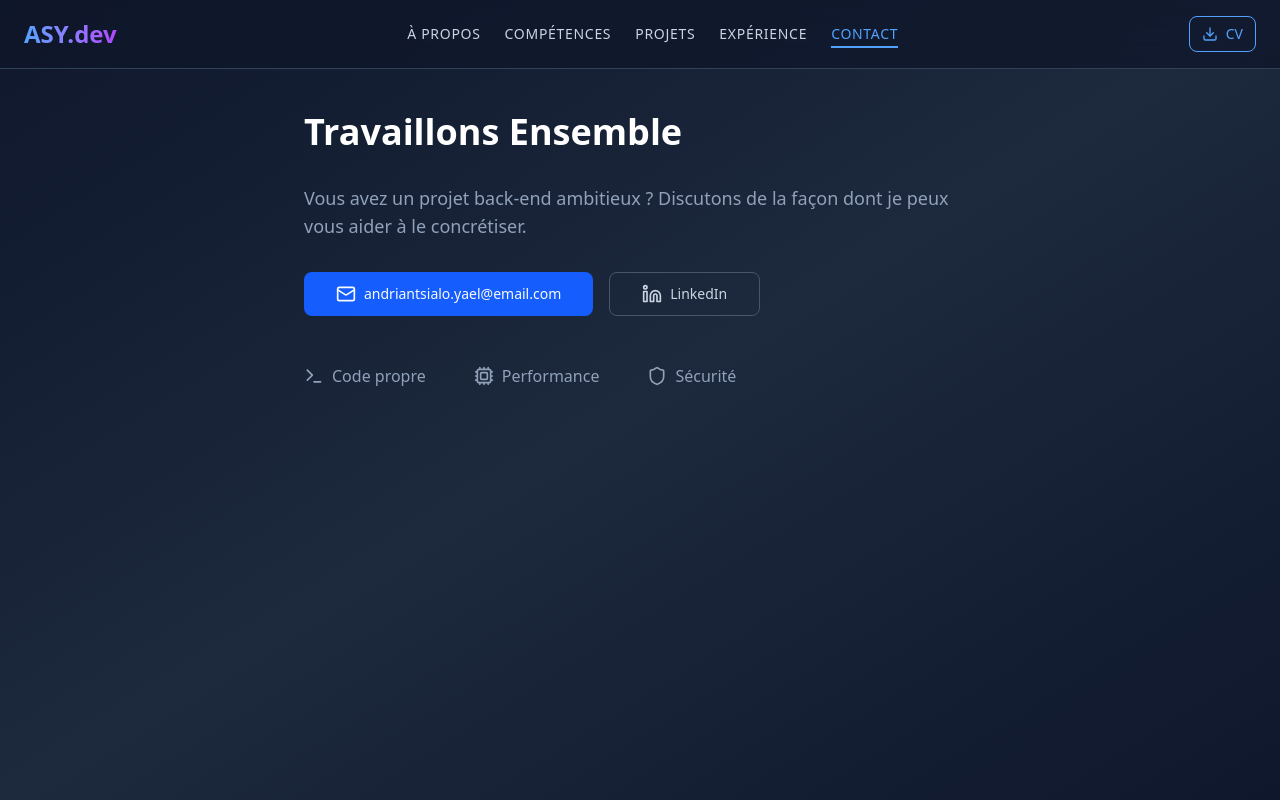
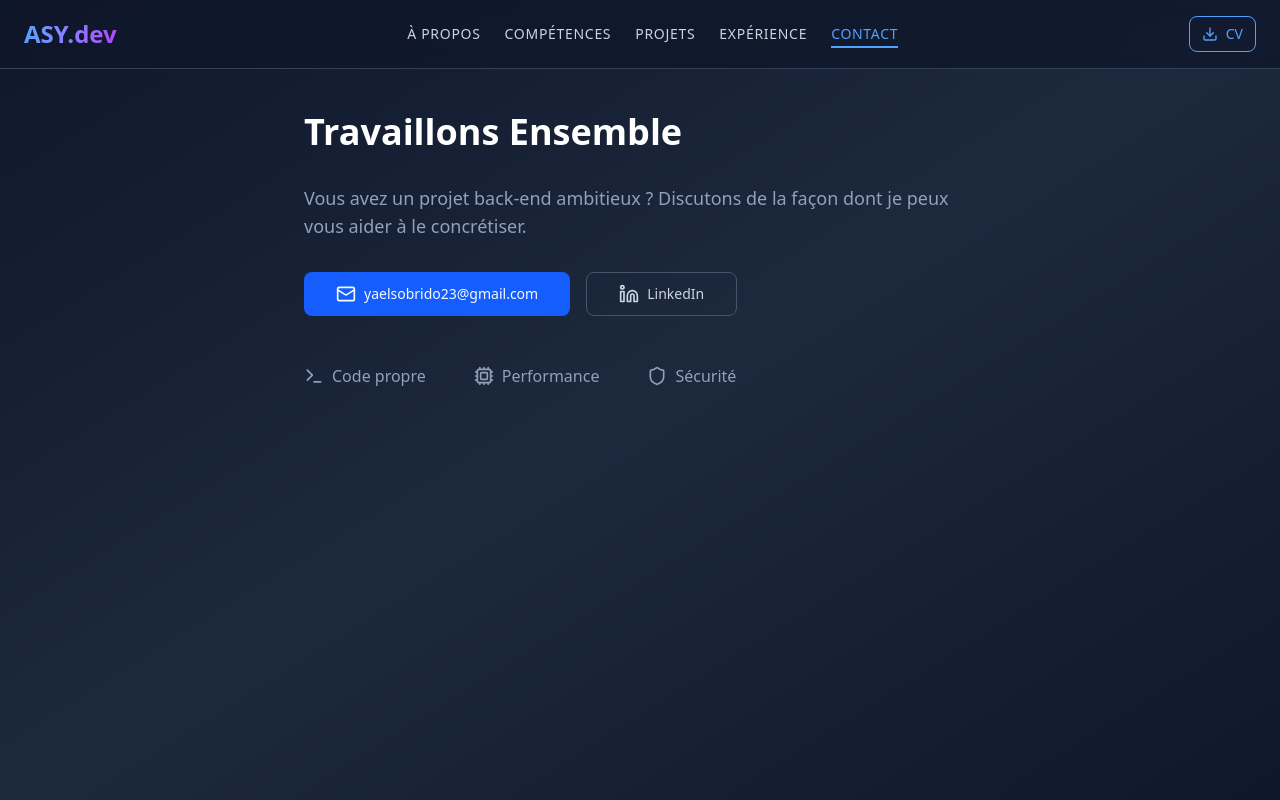
Before and after one commit to Yaelsobrido/Portfolio, a Next.js app: page /contact in a window 1280 px wide. Built offline with nearby package versions, Linux system fonts and the light colour scheme.

Commit message:
Update contact buttons to include mailto links and improve accessibility

```diff
--- a/components/sections/About.tsx
+++ b/components/sections/About.tsx
@@ -36,9 +36,14 @@ export default function About() {
 
             {/* Boutons */}
             <div className="flex justify-center lg:justify-start space-x-4">
-              <Button className="bg-blue-600 hover:bg-blue-700 w-full sm:w-auto">
-                <Mail className="w-4 h-4 mr-2" />
-                Me contacter
+              <Button
+                className="bg-blue-600 hover:bg-blue-700 w-full sm:w-auto"
+                asChild
+              >
+                <a href="mailto:yaelsobrido23@gmail.com">
+                  <Mail className="w-4 h-4 mr-2" />
+                  Me contacter
+                </a>
               </Button>
               <Button
                 variant="outline"
--- a/components/sections/Contact.tsx
+++ b/components/sections/Contact.tsx
@@ -16,17 +16,30 @@ export default function Contact() {
             peux vous aider à le concrétiser.
           </p>
           <div className="flex flex-col sm:flex-row gap-4  mb-12">
-            <Button size="lg" className="bg-blue-600 hover:bg-blue-700">
-              <Mail className="w-5 h-5 mr-2" />
-              andriantsialo.yael@email.com
+            <Button
+              size="lg"
+              className="bg-blue-600 hover:bg-blue-700"
+              asChild
+            >
+              <a href="mailto:yaelsobrido23@gmail.com">
+                <Mail className="w-5 h-5 mr-2" />
+                yaelsobrido23@gmail.com
+              </a>
             </Button>
             <Button
               size="lg"
               variant="outline"
               className="border-slate-600 text-slate-300 hover:bg-slate-800"
+              asChild
             >
-              <Linkedin className="w-5 h-5 mr-2" />
-              LinkedIn
+              <a
+                href="https://www.linkedin.com/in/ya%C3%ABl-sobrido-andriantsialo-0b8a05263/"
+                target="_blank"
+                rel="noopener noreferrer"
+              >
+                <Linkedin className="w-5 h-5 mr-2" />
+                LinkedIn
+              </a>
             </Button>
           </div>
           <div className="flex flex-col sm:flex-row gap-6 sm:gap-12 text-slate-400">
```
